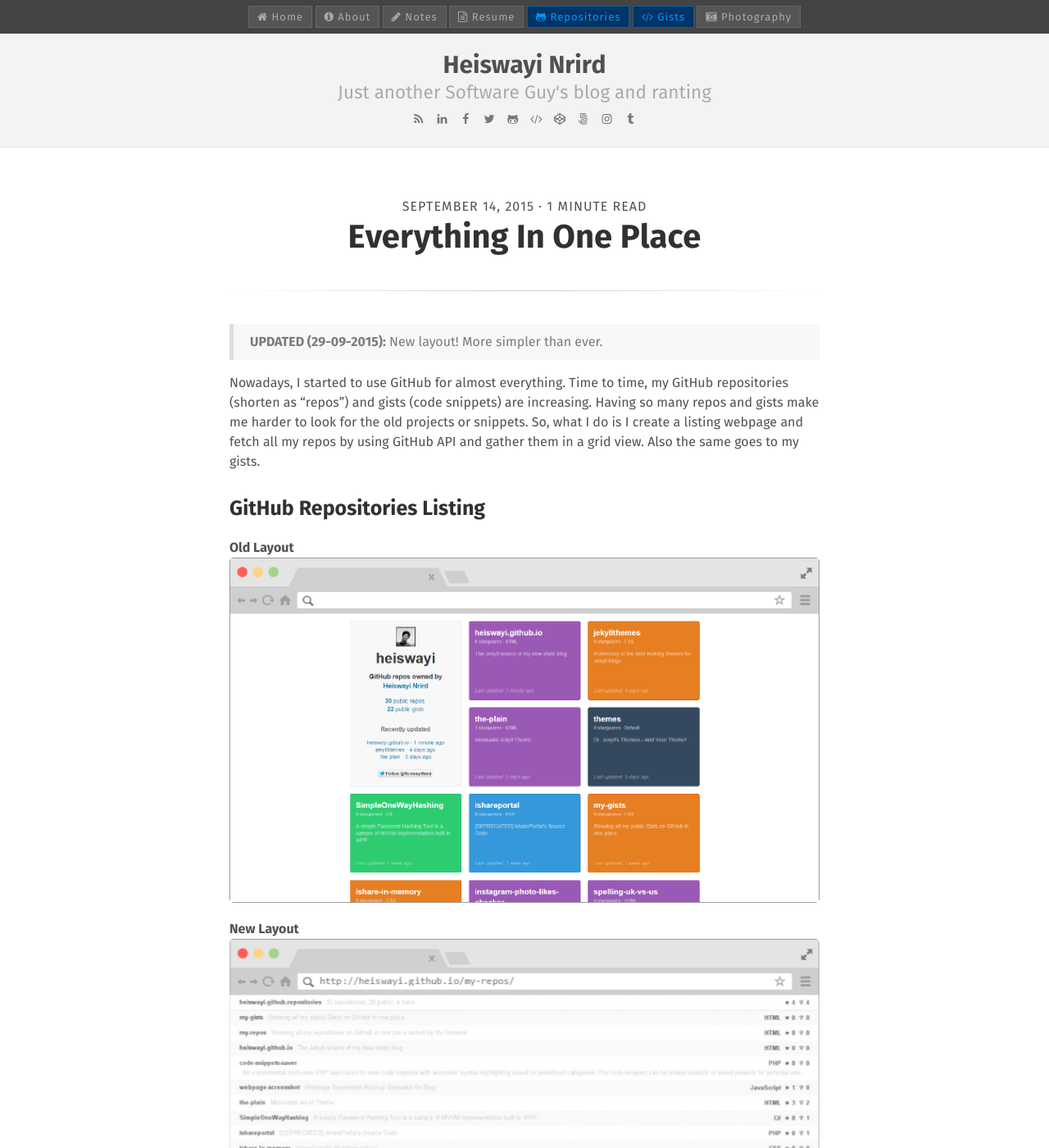
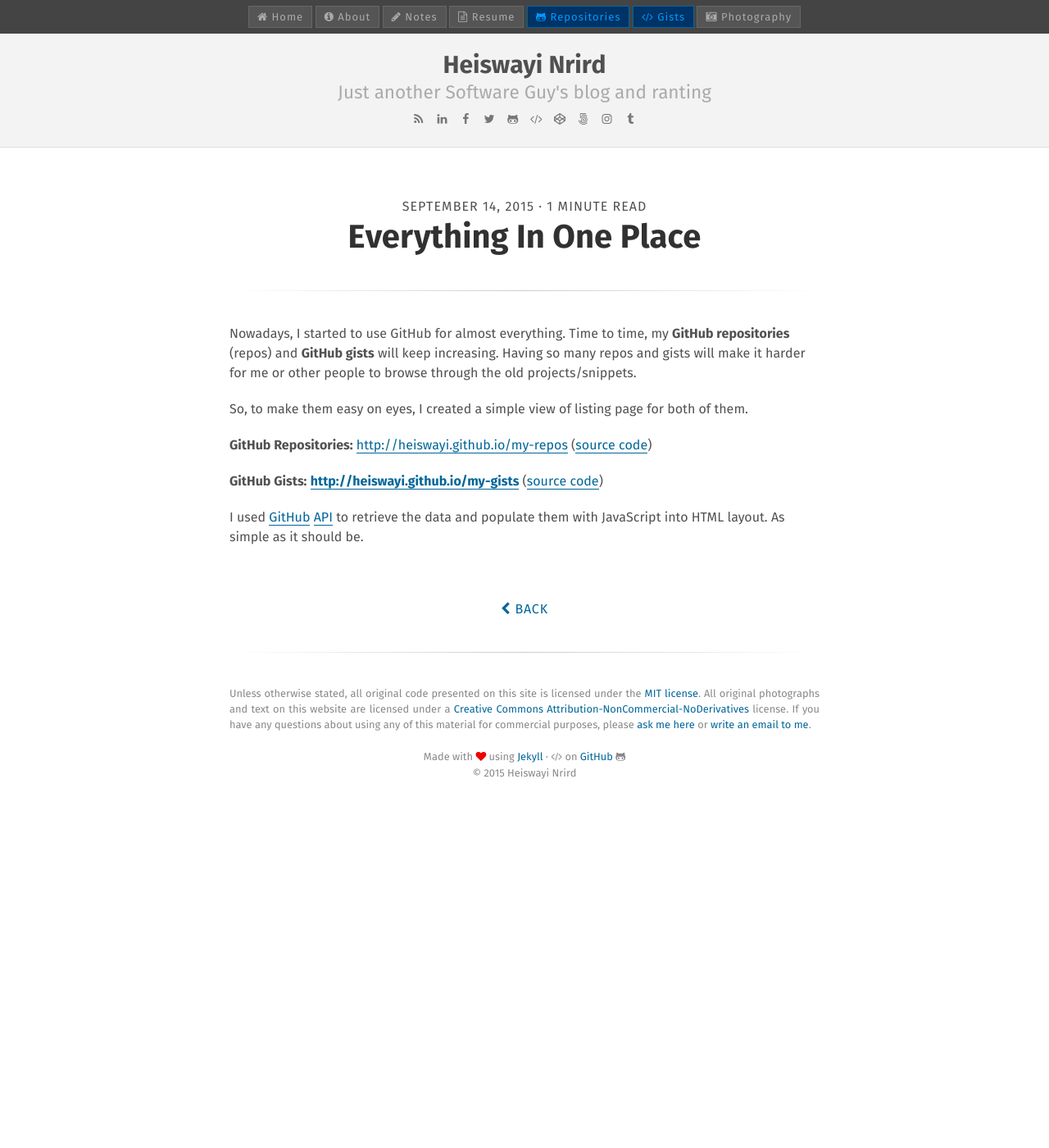
Before and after one commit to x-axis/heiswayi.github.io, a Jekyll site: the page built from _posts/2015-09-14-everything-in-one-place.md, in a window 1280 px wide and 1400 px high. Shown: the whole window at 82% size. Built offline with Jekyll 4.4.1, drawn with Linux system fonts in a browser that asks for light colours; nearby versions of some CDN libraries; Markdown is read by kramdown in place of the engine named in the settings; some of the changed text lies outside the part shown.

Commit message:
revise and rewrite the content

```diff
--- a/_posts/2015-09-14-everything-in-one-place.md
+++ b/_posts/2015-09-14-everything-in-one-place.md
@@ -1,34 +1,16 @@
 ---
 layout: post
 title: Everything In One Place
-description: Listing pages for my GitHub repositories and gists in grid view.
+description: Listing pages for my GitHub repositories and GitHub gists.
 keywords: listing pages, github repos, github gists, grid view layout
 ---
 
-> **UPDATED (29-09-2015):** New layout! More simpler than ever.
+Nowadays, I started to use GitHub for almost everything. Time to time, my **GitHub repositories** (repos) and **GitHub gists** will keep increasing. Having so many repos and gists will make it harder for me or other people to browse through the old projects/snippets.
 
-Nowadays, I started to use GitHub for almost everything. Time to time, my GitHub repositories (shorten as "repos") and gists (code snippets) are increasing. Having so many repos and gists make me harder to look for the old projects or snippets. So, what I do is I create a listing webpage and fetch all my repos by using GitHub API and gather them in a grid view. Also the same goes to my gists.
+So, to make them easy on eyes, I created a simple view of listing page for both of them.
 
-### GitHub Repositories Listing
+**GitHub Repositories:** [http://heiswayi.github.io/my-repos](http://heiswayi.github.io/my-repos/) ([source code](https://github.com/heiswayi/my-repos))
 
-**Old Layout**
-![GitHub Repos](http://heiswayi.github.io/images/20150914/my-repos.png)
+**GitHub Gists:** [**http://heiswayi.github.io/my-gists**](http://heiswayi.github.io/my-gists/) ([source code](https://github.com/heiswayi/my-gists))
 
-**New Layout**
-![GitHub Repos](http://heiswayi.github.io/images/20150914/my-repos-2.png)
-
->[**http://heiswayi.github.io/my-repos**](http://heiswayi.github.io/my-repos/) ([source code](https://github.com/heiswayi/my-repos))
-
-### GitHub Gists Listing
-
-**Old Layout**
-![GitHub Gists](http://heiswayi.github.io/images/20150914/my-gists.png)
-
-**New Layout**
-![GitHub Gists](http://heiswayi.github.io/images/20150914/my-gists-2.png)
-
->[**http://heiswayi.github.io/my-gists**](http://heiswayi.github.io/my-gists/) ([source code](https://github.com/heiswayi/my-gists))
-
----
-
-The screenshots are created using [Webpage Screenshot Mockup Generator](http://wayi.me/webpage-screenshot/).
+I used [GitHub](https://developer.github.com/v3/repos/) [API](https://developer.github.com/v3/gists/) to retrieve the data and populate them with JavaScript into HTML layout. As simple as it should be.
```
